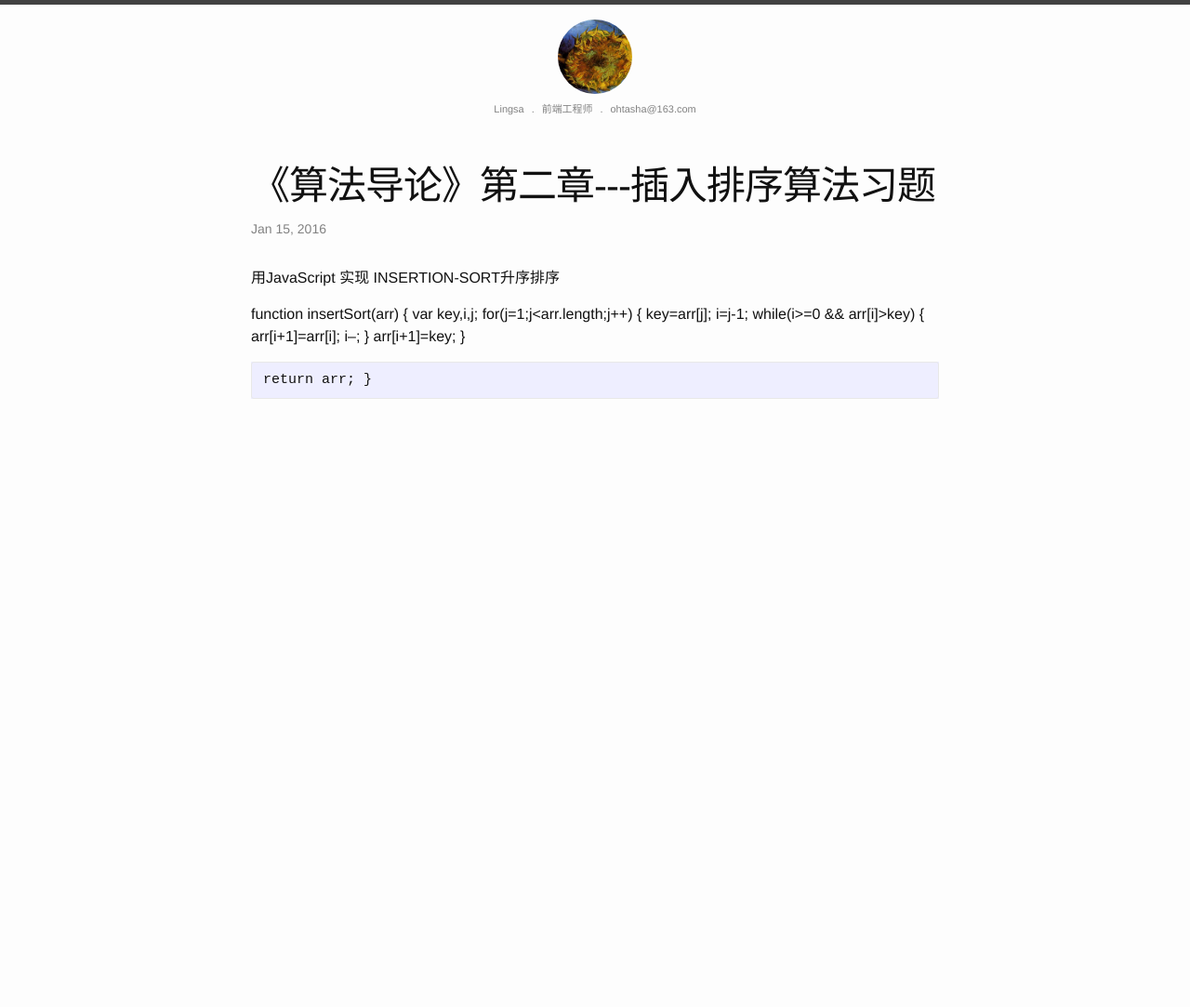
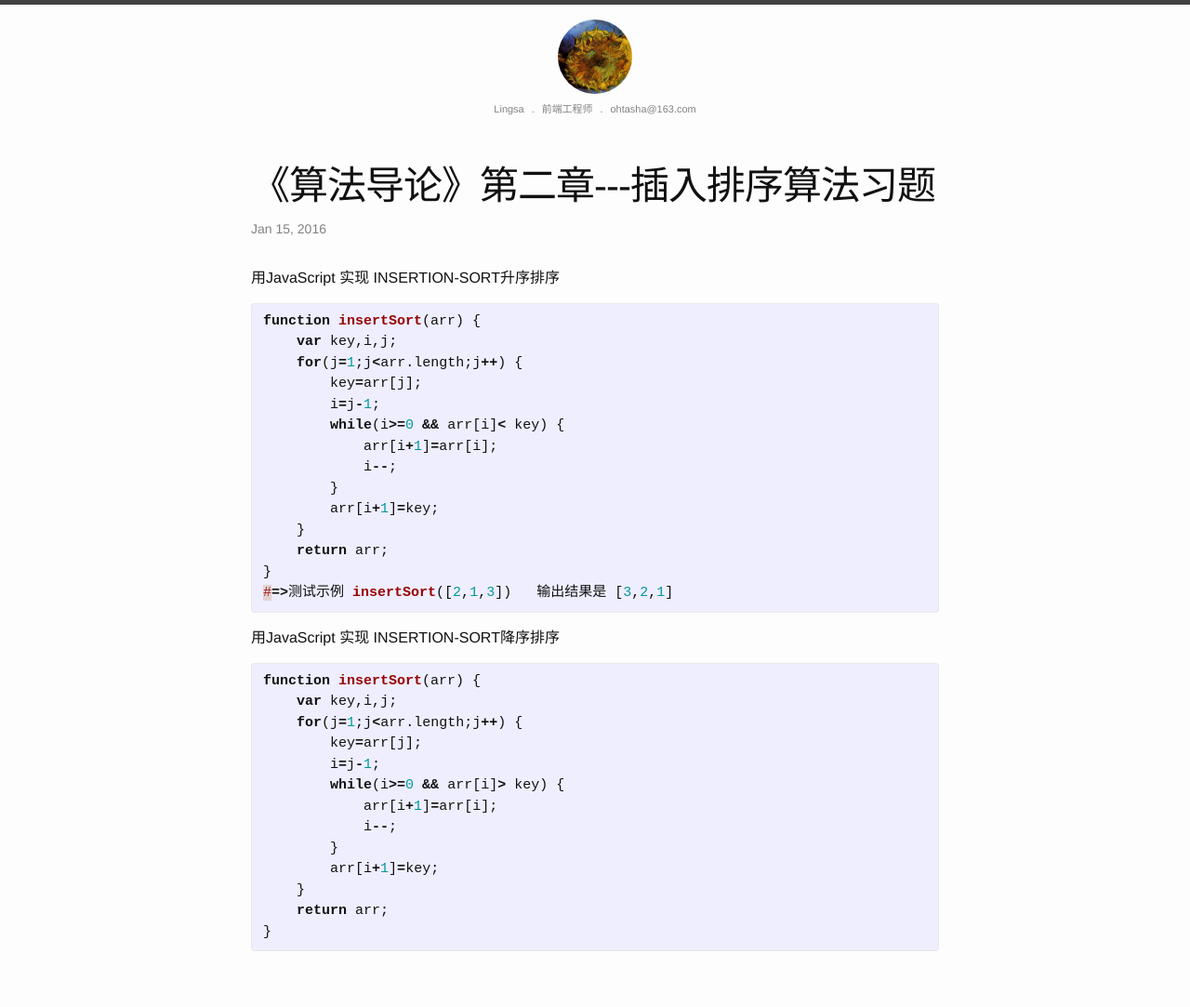
Before and after one commit to Lingsa/sundayBlog, a Jekyll site: the page built from _posts/2016-01-15-insertion-sort.markdown, in a window 1280 px wide. Shown: the whole page at 93% size. Built offline with Jekyll 4.4.1, drawn with Linux system fonts in a browser that asks for light colours; before the commit the page ends 900 px from its top, so only the background shows below that.

Commit message:
插入排序算法更行

```diff
--- a/_posts/2016-01-15-insertion-sort.markdown
+++ b/_posts/2016-01-15-insertion-sort.markdown
@@ -2,23 +2,43 @@
 layout: post
 title: "《算法导论》第二章---插入排序算法习题"
 date: 2016-01-15 11:18:48
-info: post的模板在 `_layouts` 目录下，`_posts`目录下是具体文章详情
+info: 用JavaScript 实现 INSERTION-SORT升序(或降序)排序
 categories: articles
 ---
 
 用JavaScript 实现 INSERTION-SORT升序排序
 
+{% highlight javascript %}
 function insertSort(arr) {
     var key,i,j;
     for(j=1;j<arr.length;j++) {
         key=arr[j];
         i=j-1;
-        while(i>=0 && arr[i]>key) {
+        while(i>=0 && arr[i]< key) {
             arr[i+1]=arr[i];
             i--;
         }
         arr[i+1]=key;
     }
-
     return arr;
 }
+#=>测试示例 insertSort([2,1,3])   输出结果是 [3,2,1]
+{% endhighlight %}
+
+用JavaScript 实现 INSERTION-SORT降序排序
+
+{% highlight javascript %}
+function insertSort(arr) {
+    var key,i,j;
+    for(j=1;j<arr.length;j++) {
+        key=arr[j];
+        i=j-1;
+        while(i>=0 && arr[i]> key) {
+            arr[i+1]=arr[i];
+            i--;
+        }
+        arr[i+1]=key;
+    }
+    return arr;
+}
+{% endhighlight %}
```
